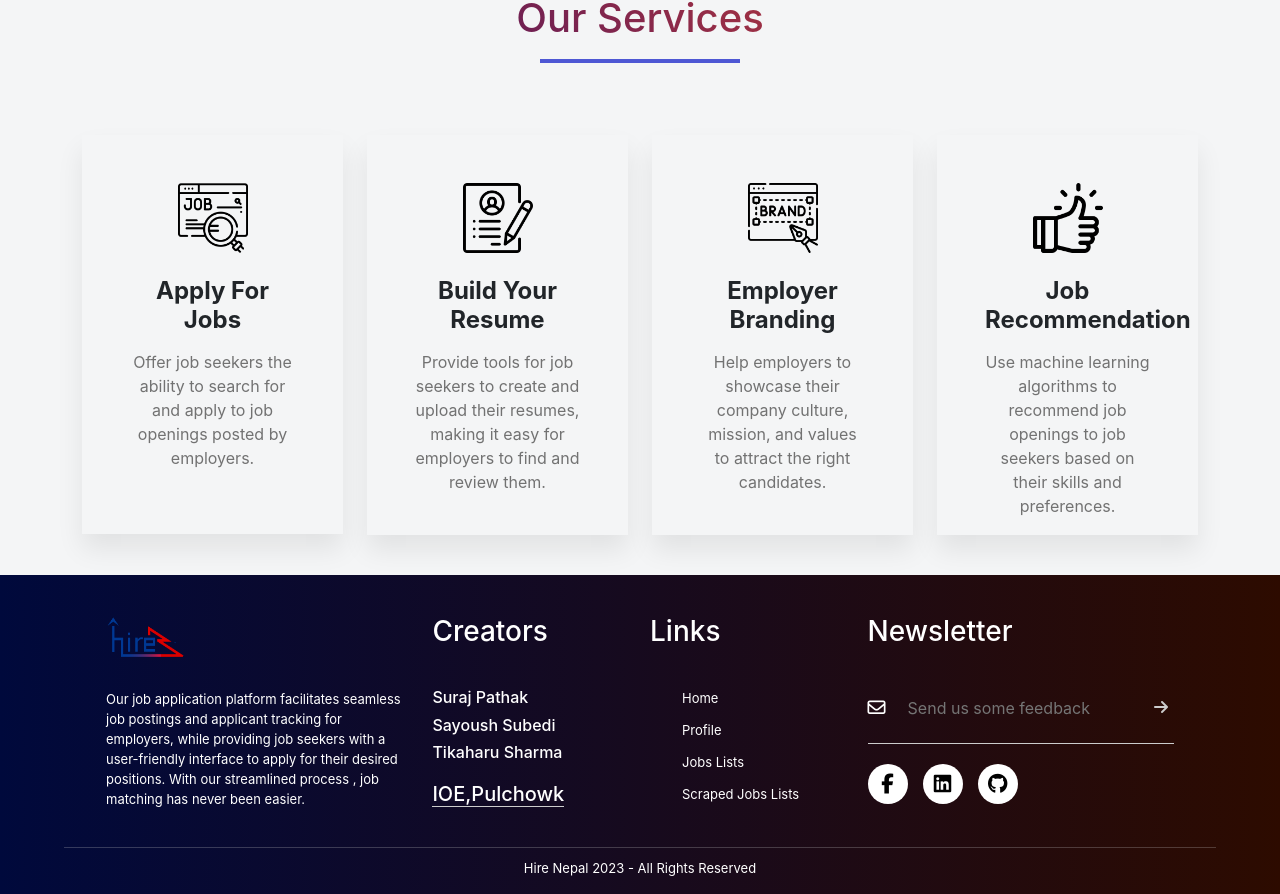
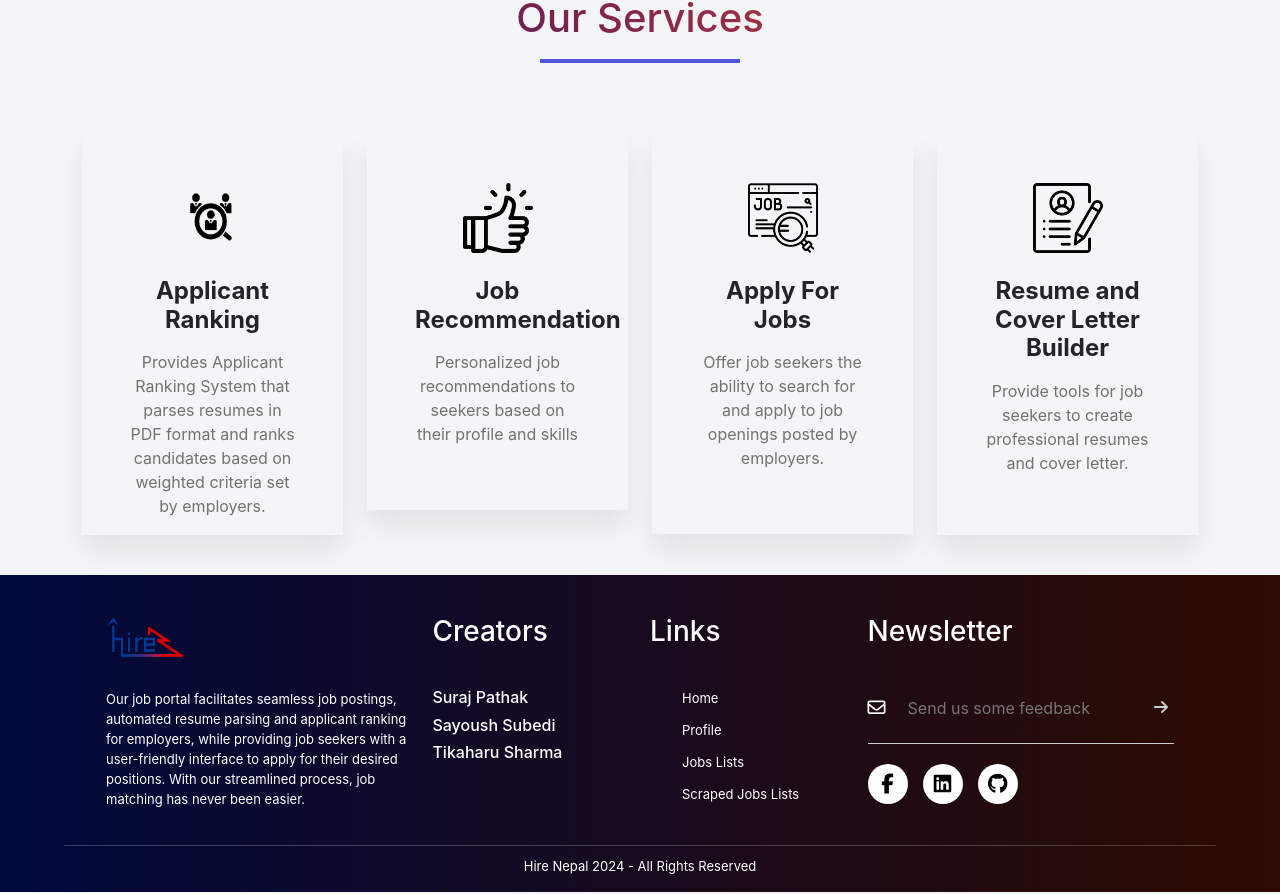
Before and after one commit to The-SP/Job-Portal-Frontend, a React (Create React App) app: page / in a window 1280 px wide. Shown: the part 536-1430 px from the top of the page. Built offline with nearby package versions, Linux system fonts and the light colour scheme.

Commit message:
Update home page ui

```diff
--- a/src/components/Footer.js
+++ b/src/components/Footer.js
@@ -1,6 +1,6 @@
-import React from 'react';
-import './Footer.css'
-import logo from './logo.png'
+import React from "react";
+import "./Footer.css";
+import logo from "./logo.png";
 
 const Footer = () => {
   return (
@@ -9,10 +9,13 @@ const Footer = () => {
         <div className="col">
           <div className="col1">
             <img src={logo} alt="Not Found" />
-            <p className="brief">Our job application platform facilitates seamless job postings and
-            applicant tracking for employers, while providing job seekers with a user-friendly interface to
-            apply for their desired positions. With our streamlined process
-            , job matching has never been easier.</p>
+            <p className="brief">
+              Our job portal facilitates seamless job postings, automated
+              resume parsing and applicant ranking for employers, while
+              providing job seekers with a user-friendly interface to apply for
+              their desired positions. With our streamlined process, job
+              matching has never been easier.
+            </p>
           </div>
         </div>
         <div className="col">
@@ -21,17 +24,24 @@ const Footer = () => {
             <h6>Suraj Pathak</h6>
             <h6>Sayoush Subedi</h6>
             <h6>Tikaharu Sharma</h6>
-            <h5>IOE,Pulchowk</h5>
           </div>
         </div>
         <div className="col">
           <div className="col3">
             <h3>Links</h3>
             <ul>
-              <li><a href="/">Home</a></li>
-              <li><a href="">Profile</a></li>
-              <li><a href="/jobs">Jobs Lists</a></li>
-              <li><a href="/jobs/explore">Scraped Jobs Lists</a></li>
+              <li>
+                <a href="/">Home</a>
+              </li>
+              <li>
+                <a href="">Profile</a>
+              </li>
+              <li>
+                <a href="/jobs">Jobs Lists</a>
+              </li>
+              <li>
+                <a href="/jobs/explore">Scraped Jobs Lists</a>
+              </li>
             </ul>
           </div>
         </div>
@@ -39,9 +49,11 @@ const Footer = () => {
           <div className="col4">
             <h3>Newsletter</h3>
             <form>
-              <i className='far fa-envelope'></i>
-              <input type="text" placeholder='Send us some feedback' required/>
-              <button type='submit'><i className='fas fa-arrow-right'></i></button>
+              <i className="far fa-envelope"></i>
+              <input type="text" placeholder="Send us some feedback" required />
+              <button type="submit">
+                <i className="fas fa-arrow-right"></i>
+              </button>
             </form>
             <div className="social-icons">
               <i className="fab fa-facebook-f"></i>
@@ -52,7 +64,7 @@ const Footer = () => {
         </div>
       </div>
       <hr />
-      <p className='copyright'>Hire Nepal 2023 - All Rights Reserved</p>
+      <p className="copyright">Hire Nepal 2024 - All Rights Reserved</p>
     </footer>
   );
 };
--- a/src/pages/Home.js
+++ b/src/pages/Home.js
@@ -3,117 +3,123 @@ import { useEffect } from "react";
 import Footer from "../components/Footer";
 import resumeIcon from "../images/resumeIcon.png";
 import jobIcon from "../images/jobIcon.png";
-import brandingIcon from "../images/brandingIcon.png";
+import applicantRankingIcon from "../images/applicant_ranking.png";
 import recommendationIcon from "../images/recommendationIcon.png";
 import homeimg from "../images/home2.png";
-import {motion, useAnimation} from 'framer-motion';
+import { motion, useAnimation } from "framer-motion";
 import { useInView } from "react-intersection-observer";
 
 const Home = () => {
-
-  let easeing = [0.6,-0.05,0.01,0.99];
+  let easeing = [0.6, -0.05, 0.01, 0.99];
 
   const fadeInUp = {
-    initial:{
-      y:-60,
-      opacity:0,
-      transition:{
-        duration:0.6, ease:easeing
-      }
+    initial: {
+      y: -60,
+      opacity: 0,
+      transition: {
+        duration: 0.6,
+        ease: easeing,
       },
-    animate:{
-      y:0,
-      opacity:1,
-      transition:{
-        duration:1,
-        delay:1.2,
-        ease:easeing
-      }
-    }
+    },
+    animate: {
+      y: 0,
+      opacity: 1,
+      transition: {
+        duration: 1,
+        delay: 1.2,
+        ease: easeing,
+      },
+    },
   };
 
-  const transition = {duration:1.4,ease:[0.6,0.01,-0.05,0.9]};
+  const transition = { duration: 1.4, ease: [0.6, 0.01, -0.05, 0.9] };
 
   const firstName = {
-    initial:{
-      y:-20,
+    initial: {
+      y: -20,
     },
-    animate:{
-      y:0,
-      transition:{
-        delayChildren:0.4,
-        staggerChildren:0.04,
-        staggerDirection:-1
-      }
-    }
-  }
+    animate: {
+      y: 0,
+      transition: {
+        delayChildren: 0.4,
+        staggerChildren: 0.04,
+        staggerDirection: -1,
+      },
+    },
+  };
 
   const lastName = {
-    initial:{
-      y:-200,
+    initial: {
+      y: -200,
     },
-    animate:{
-      y:0,
-      transition:{
-        delayChildren:0.4,
-        staggerChildren:0.04,
-        staggerDirection:1
-      }
-    }
-  }
+    animate: {
+      y: 0,
+      transition: {
+        delayChildren: 0.4,
+        staggerChildren: 0.04,
+        staggerDirection: 1,
+      },
+    },
+  };
 
   const letter = {
-    initial:{
-      y:400,
+    initial: {
+      y: 400,
     },
-    animate:{
-      y:0,
-      transition:{duration:1, ...transition}
-    }
+    animate: {
+      y: 0,
+      transition: { duration: 1, ...transition },
+    },
   };
 
-  const btnGroup={
-    initial:{
-      y:-60,
-      opacity:0
+  const btnGroup = {
+    initial: {
+      y: -60,
+      opacity: 0,
     },
-    animate:{
-      y:0,
-      opacity:1,
-      transition:{
-        delay:1.5,
-        duration:1,
-        ease:easeing
+    animate: {
+      y: 0,
+      opacity: 1,
+      transition: {
+        delay: 1.5,
+        duration: 1,
+        ease: easeing,
+      },
+    },
+  };
+
+  const { ref, inView } = useInView({ threshold: 0.2 });
+  const animation = useAnimation();
+
+  useEffect(() => {
+    if (inView) {
+      animation.start({
+        y: 0,
+        transition: {
+          type: "spring",
+          duration: 1,
+          bounce: 0.3,
+        },
+      });
     }
+    if (!inView) {
+      animation.start({
+        y: 200,
+      });
     }
-  }
-
-  const {ref, inView}=useInView({threshold:0.2});
-  const animation= useAnimation();
-
-  useEffect(()=>{
-    if(inView){
-      animation.start({
-        y:0,
-        transition:{
-          type:'spring',duration:1,bounce:0.3
-        }
-      })
-    }
-    if(!inView){
-      animation.start({
-        y:200
-      })
-    }
-  },[inView, animation])
+  }, [inView, animation]);
 
   return (
-    <motion.div initial='initial' animate='animate'>
+    <motion.div initial="initial" animate="animate">
       <section id="hero" className="container">
         <div className="row mt-5">
           <div className="col-md-7 main-text">
             <motion.h1 className="fw-semibold display-4">
-              <motion.span variants={firstName} initial="initial" animate="animate">
+              <motion.span
+                variants={firstName}
+                initial="initial"
+                animate="animate"
+              >
                 <motion.span variants={letter}>W</motion.span>
                 <motion.span variants={letter}>e</motion.span>
                 <motion.span variants={letter}>l</motion.span>
@@ -121,17 +127,25 @@ const Home = () => {
                 <motion.span variants={letter}>o</motion.span>
                 <motion.span variants={letter}>m</motion.span>
                 <motion.span variants={letter}>e</motion.span>
-                  <motion.span variants={letter} className="second">t</motion.span>
+                <motion.span variants={letter} className="second">
+                  t
+                </motion.span>
                 <motion.span variants={letter}>o</motion.span>
               </motion.span>
             </motion.h1>
             <motion.h1 className="text-uppercase fw-semibold display-1 ">
-              <motion.span variants={lastName} initial="initial" animate="animate">
+              <motion.span
+                variants={lastName}
+                initial="initial"
+                animate="animate"
+              >
                 <motion.span variants={letter}>h</motion.span>
                 <motion.span variants={letter}>i</motion.span>
                 <motion.span variants={letter}>r</motion.span>
                 <motion.span variants={letter}>e</motion.span>
-                  <motion.span variants={letter} className="second">n</motion.span>
+                <motion.span variants={letter} className="second">
+                  n
+                </motion.span>
                 <motion.span variants={letter}>e</motion.span>
                 <motion.span variants={letter}>p</motion.span>
                 <motion.span variants={letter}>a</motion.span>
@@ -148,7 +162,13 @@ const Home = () => {
             </motion.div>
           </div>
           <motion.div className="col-md-5">
-            <motion.img src={homeimg} alt="" initial={{x:200, opacity:0}} animate={{x:0, opacity:1}} transition={{duration:.5, delay:0.8}}/>
+            <motion.img
+              src={homeimg}
+              alt=""
+              initial={{ x: 200, opacity: 0 }}
+              animate={{ x: 0, opacity: 1 }}
+              transition={{ duration: 0.5, delay: 0.8 }}
+            />
           </motion.div>
         </div>
       </section>
@@ -156,10 +176,11 @@ const Home = () => {
         <div className="container">
           <div className="row mt-5 mb-5">
             <div className="col-12 text-center">
-              <motion.div className="section-title"
-              initial={{opacity:0,y:50}}
-              animate={{opacity:1,y:0}}
-              transition={{duration:0.5,delay:2}}
+              <motion.div
+                className="section-title"
+                initial={{ opacity: 0, y: 50 }}
+                animate={{ opacity: 1, y: 0 }}
+                transition={{ duration: 0.5, delay: 2 }}
               >
                 <h3 className="page-title">Our Services</h3>
                 <div className="line"></div>
@@ -167,44 +188,18 @@ const Home = () => {
             </div>
           </div>
           <div ref={ref}>
-            <motion.div
-              animate={animation}
-              >
+            <motion.div animate={animation}>
               <div className="row g-4 text-center">
                 <div className="col-lg-3 col-sm-6">
                   <div className="service theme-shadow p-lg-5 p-4">
                     <div className="iconbox">
-                      <img src={jobIcon} alt="" />
+                      <img src={applicantRankingIcon} alt="" />
                     </div>
-                    <h4 className="mt-4 mb-3">Apply For Jobs</h4>
+                    <h4 className="mt-4 mb-3">Applicant Ranking</h4>
                     <p>
-                      Offer job seekers the ability to search for and apply to job
-                      openings posted by employers.
-                    </p>
-                  </div>
-                </div>
-                <div className="col-lg-3 col-sm-6">
-                  <div className="service theme-shadow p-lg-5 p-4">
-                    <div className="iconbox">
-                      <img src={resumeIcon} alt="" />
-                    </div>
-                    <h4 className="mt-4 mb-3">Build Your Resume</h4>
-                    <p>
-                      Provide tools for job seekers to create and upload their
-                      resumes, making it easy for employers to find and review
-                      them.
-                    </p>
-                  </div>
-                </div>
-                <div className="col-lg-3 col-sm-6">
-                  <div className="service theme-shadow p-lg-5 p-4">
-                    <div className="iconbox">
-                      <img src={brandingIcon} alt="" />
-                    </div>
-                    <h4 className="mt-4 mb-3">Employer Branding</h4>
-                    <p>
-                      Help employers to showcase their company culture, mission,
-                      and values to attract the right candidates.
+                      Provides Applicant Ranking System that parses resumes in
+                      PDF format and ranks candidates based on weighted criteria
+                      set by employers.
                     </p>
                   </div>
                 </div>
@@ -215,8 +210,32 @@ const Home = () => {
                     </div>
                     <h4 className="mt-4 mb-3">Job Recommendation</h4>
                     <p>
-                      Use machine learning algorithms to recommend job openings to
-                      job seekers based on their skills and preferences.
+                      Personalized job recommendations to seekers based on their
+                      profile and skills
+                    </p>
+                  </div>
+                </div>
+                <div className="col-lg-3 col-sm-6">
+                  <div className="service theme-shadow p-lg-5 p-4">
+                    <div className="iconbox">
+                      <img src={jobIcon} alt="" />
+                    </div>
+                    <h4 className="mt-4 mb-3">Apply For Jobs</h4>
+                    <p>
+                      Offer job seekers the ability to search for and apply to
+                      job openings posted by employers.
+                    </p>
+                  </div>
+                </div>
+                <div className="col-lg-3 col-sm-6">
+                  <div className="service theme-shadow p-lg-5 p-4">
+                    <div className="iconbox">
+                      <img src={resumeIcon} alt="" />
+                    </div>
+                    <h4 className="mt-4 mb-3">Resume and Cover Letter Builder</h4>
+                    <p>
+                      Provide tools for job seekers to create professional
+                      resumes and cover letter.
                     </p>
                   </div>
                 </div>
```
Also changed, not shown: src/images/applicant_ranking.png (added), src/images/brandingIcon.png (deleted). Lines whose indentation alone changed are shown as unchanged.
